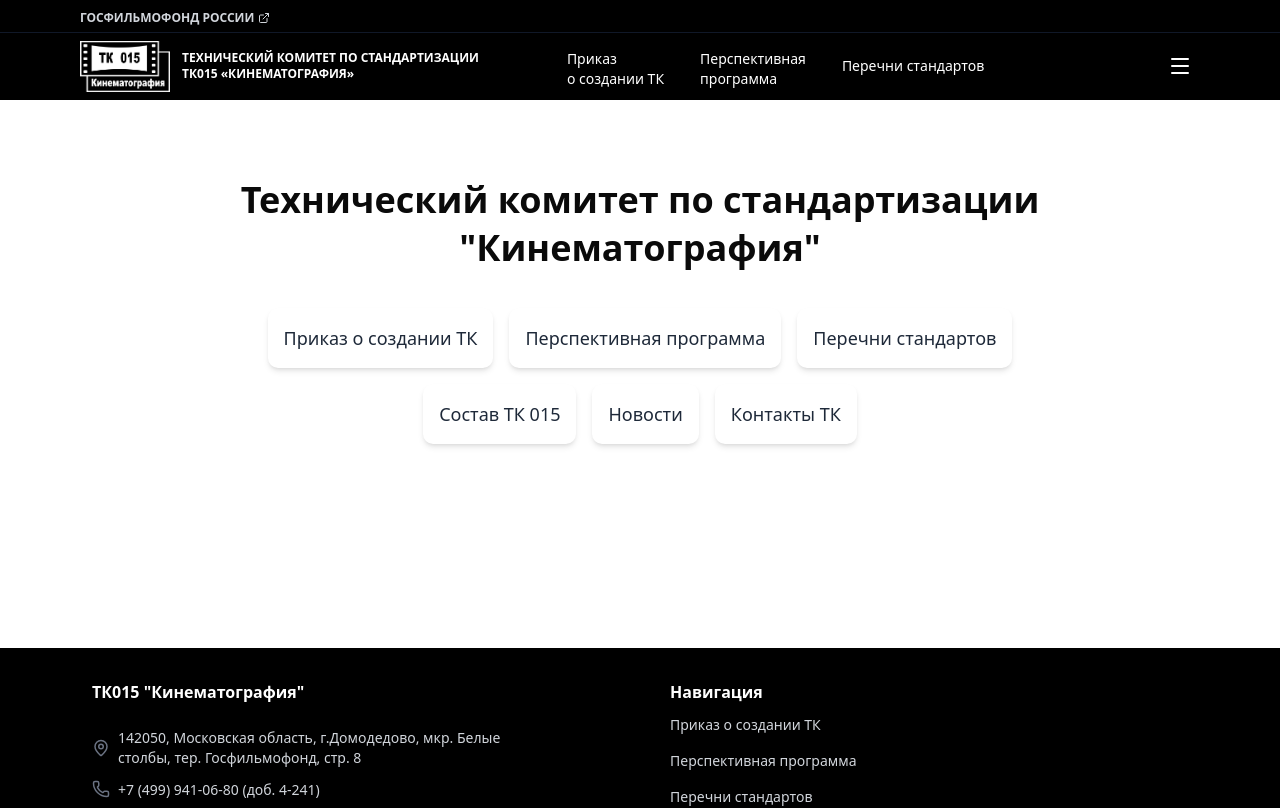
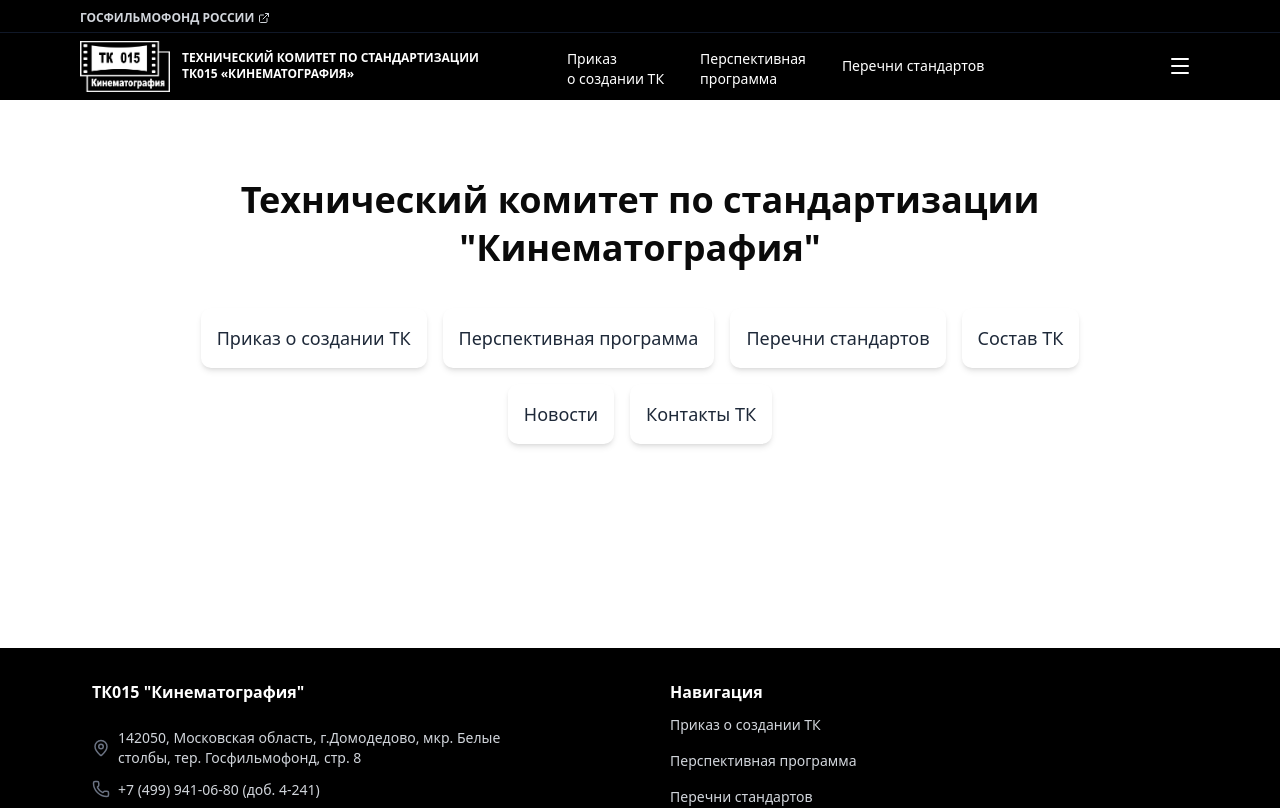
Before and after one commit to sentx389056/tk, a Next.js app: page / in a window 1280 px wide. Shown: the top 808 px of the page. Built offline with nearby package versions, Linux system fonts and the light colour scheme; no server answers; the database is empty.

Commit message:
Update page.tsx

```diff
--- a/src/app/page.tsx
+++ b/src/app/page.tsx
@@ -47,7 +47,7 @@
               </li>
               <li className="bg-white p-4 rounded-lg shadow-md hover:shadow-lg transition-shadow">
                 <Link href="/team" className="block text-lg font-medium text-gray-800 hover:text-[#CC4E3A] transition-colors">
-                  Состав ТК 015
+                  Состав ТК
                 </Link>
               </li>
               <li className="bg-white p-4 rounded-lg shadow-md hover:shadow-lg transition-shadow">
```
